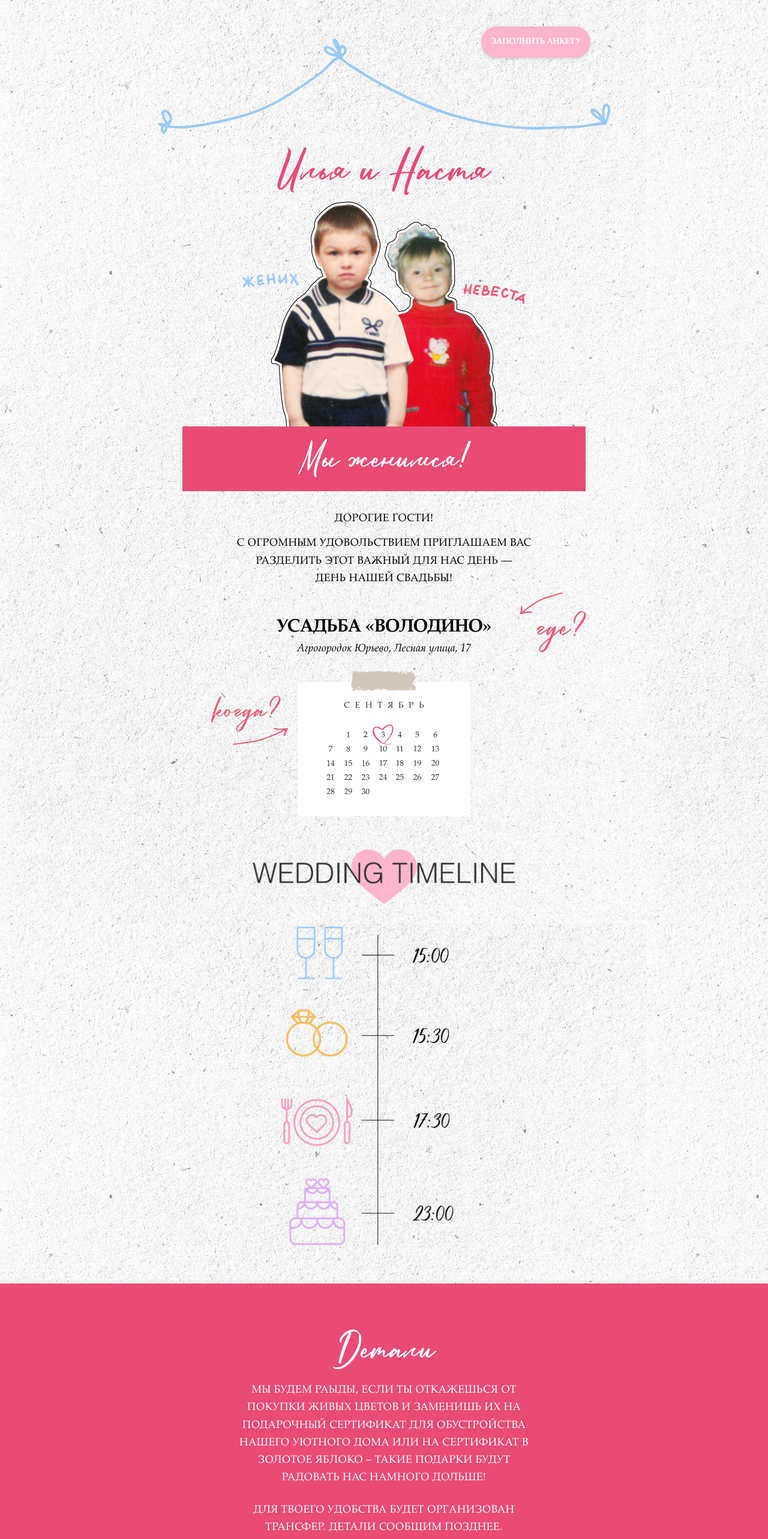
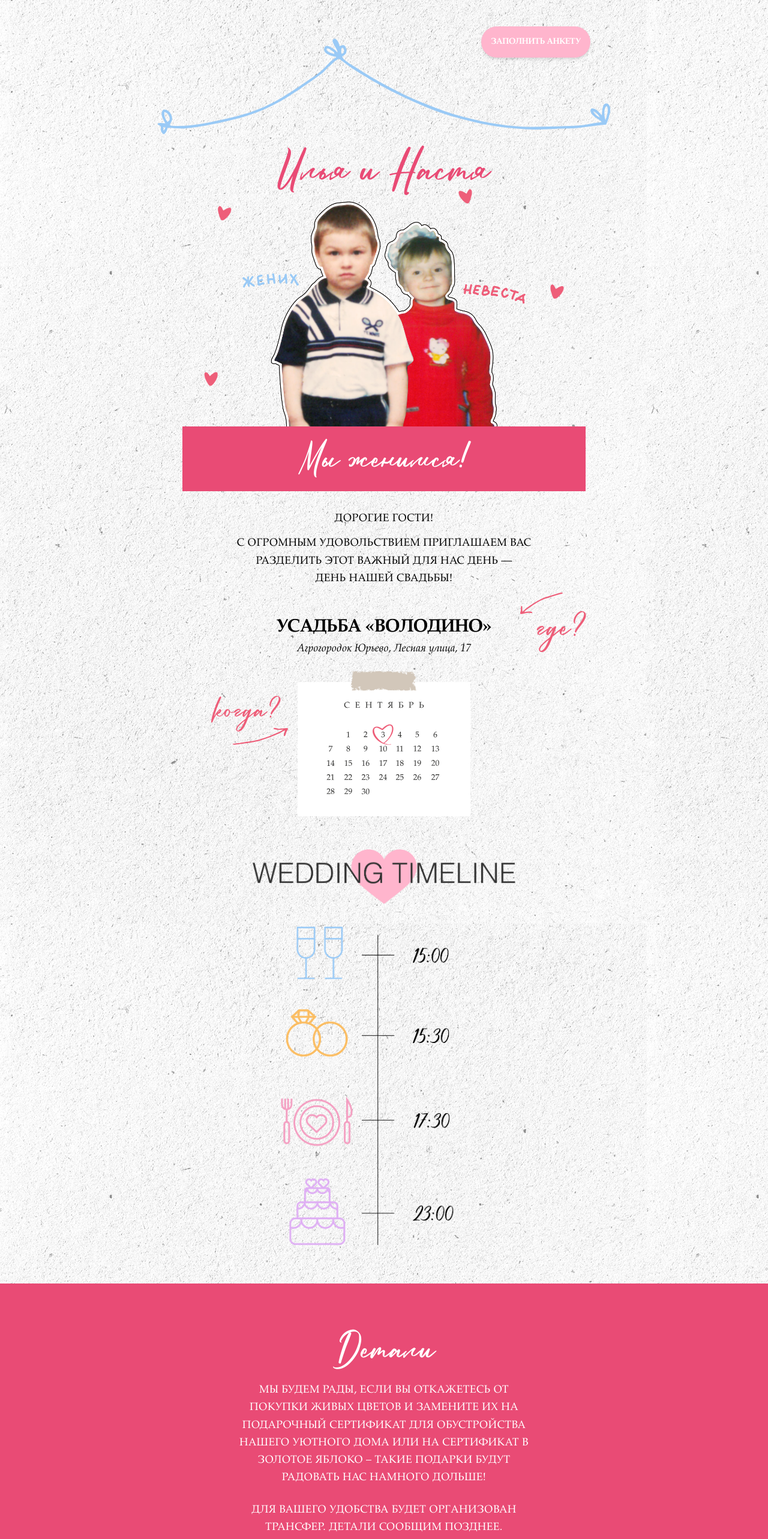
Before and after one commit to KatPrs/nastya, a Next.js app: page / in a window 1280 px wide. Shown: the top 2566 px of the page at 60% size. Built offline with nearby package versions, Linux system fonts and the light colour scheme.

Commit message:
Правка формы анкеты и фона

```diff
--- a/src/app/page.tsx
+++ b/src/app/page.tsx
@@ -10,8 +10,12 @@ import { Footer } from '../sections/footer';
 
 export default function Home() {
   return (
-    <main className="antialiased">
-      <div className="relative w-full py-8 md:py-16 bg-[#FDFBF7] bg-[url('/fon.png')] bg-repeat">
+    <main className="antialiased relative">
+      {/* Фон сайта отдельным слоем */}
+      <div className="absolute inset-0 bg-[#FDFBF7] bg-[url('/fon.png')] bg-repeat -z-50" />
+
+      {/* Контент */}
+      <div className="relative w-full py-8 md:py-16">
         <div className="w-full max-w-[800px] mx-auto px-4 text-center">
           <Photo />
           <Invitation />
--- a/src/sections/RSVPForm.tsx
+++ b/src/sections/RSVPForm.tsx
@@ -27,14 +27,13 @@ export default function RSVPForm() {
       name: e.target.name.value,
       phone: e.target.phone.value,
       attendance: e.target.attendance.value,
-      guestsCount: e.target.guestsCount.value,
       drinks: [...selectedDrinks, showOtherInput ? otherDrink : ''].filter(Boolean).join(', '),
       allergies: e.target.allergies.value,
       comment: e.target.comment.value,
     };
 
     try {
-      await fetch('https://script.google.com/macros/s/AKfycbzhTh-pfOwI6EXQXCEsLshrJtPJoX37SWVblGXYHeNqHExtc_aBJmiMJD7hAhM_pSHn/exec', {
+      await fetch('https://script.google.com/macros/s/AKfycbzokmILNcYO6TJny4ZagllrucEkrhaBQJXzyqkwcSLDpLoopSELNWtusaJpvg_zBa-e/exec', {
         method: 'POST',
         body: JSON.stringify(formData),
       });
@@ -55,22 +54,15 @@ export default function RSVPForm() {
       </h1>
 
       <form onSubmit={handleSubmit} className="space-y-6">
-        {/* Вариант для мобильных (отображается только на малых экранах) */}
         <input
-          id="name-mobile"
           name="name"
-          placeholder="Имя и фамилия гостей"
           required
-          className="md:hidden w-full border-b border-stone-300 bg-transparent py-2 focus:border-[#EE5E79] outline-none transition-colors"
-        />
-
-        {/* Вариант для десктопа (скрыт на мобильных, появляется от md и выше) */}
-        <input
-          id="name-desktop"
-          name="name"
-          placeholder="Имя фамилия ваша и вашего спутника, если приглашены вдвоём"
-          required
-          className="hidden md:block w-full border-b border-stone-300 bg-transparent py-2 focus:border-[#EE5E79] outline-none transition-colors"
+          className="w-full border-b border-stone-300 bg-transparent py-2 focus:border-[#EE5E79] outline-none transition-colors"
+          // Используем JS для текста, чтобы не дублировать поля
+          placeholder={typeof window !== 'undefined' && window.innerWidth < 768
+            ? "Имя и фамилия гостей"
+            : "Имя и фамилия ваша и вашего спутника, если приглашены вдвоём"
+          }
         />
 
         <input name="phone" type="tel" placeholder="Номер телефона" required className="w-full border-b border-stone-300 bg-transparent py-2 focus:border-[#EE5E79] outline-none" />
--- a/src/sections/details.tsx
+++ b/src/sections/details.tsx
@@ -6,15 +6,15 @@ export const Details = () => (
 
     <div className="text-xs sm:text-sm md:text-lg max-w-lg mx-auto uppercase tracking-wide leading-relaxed text-center">
       <p className="mb-6">
-        Мы будем раыды, если ты откажешься от покупки живых цветов
-        и заменишь их на подарочный сертификат
+        Мы будем рады, если вы откажетесь от покупки живых цветов
+        и замените их на подарочный сертификат
         для обустройства нашего уютного дома или на
         сертификат в Золотое Яблоко –
         такие подарки будут радовать нас намного дольше!
       </p>
 
       <p>
-        Для твоего удобства будет организован трансфер.
+        Для вашего удобства будет организован трансфер.
         Детали сообщим позднее.
       </p>
     </div>
--- a/src/sections/photo.tsx
+++ b/src/sections/photo.tsx
@@ -25,8 +25,9 @@ export const Photo = () => {
         {/* Контейнер, который держит всё вместе */}
         <div className="relative w-full max-w-[600px] flex items-center justify-center">
 
-          {/* 1. Фон-сердце как отдельный слой (позиционируется абсолютно) */}
-          <div className="absolute inset-0 -z-10000 w-full h-full">
+          {/* 1. Фон-сердце */}
+          {/* z-0 — это база. Чтобы спрятать за контент, можно добавить -z-10 */}
+          <div className="absolute inset-0 -z-10 w-full h-full">
             <img
               src="/serdce.png"
               alt="Фон сердце"
@@ -35,7 +36,7 @@ export const Photo = () => {
           </div>
 
           {/* 2. Контент (заголовок и фото детей) - они теперь зафиксированы относительно фона */}
-          <div className="flex flex-col items-center w-full">
+          <div className="relative z-10 flex flex-col items-center w-full">
             <h1 className="text-5xl sm:text-6xl md:text-7xl text-[#e94b75] mb-4 font-better-land px-4">
               Илья и Настя
             </h1>
@@ -48,7 +49,7 @@ export const Photo = () => {
                 className="object-contain"
               />
             </div>
-          </div>
+        </div>
         </div>
       </div>
 
```
